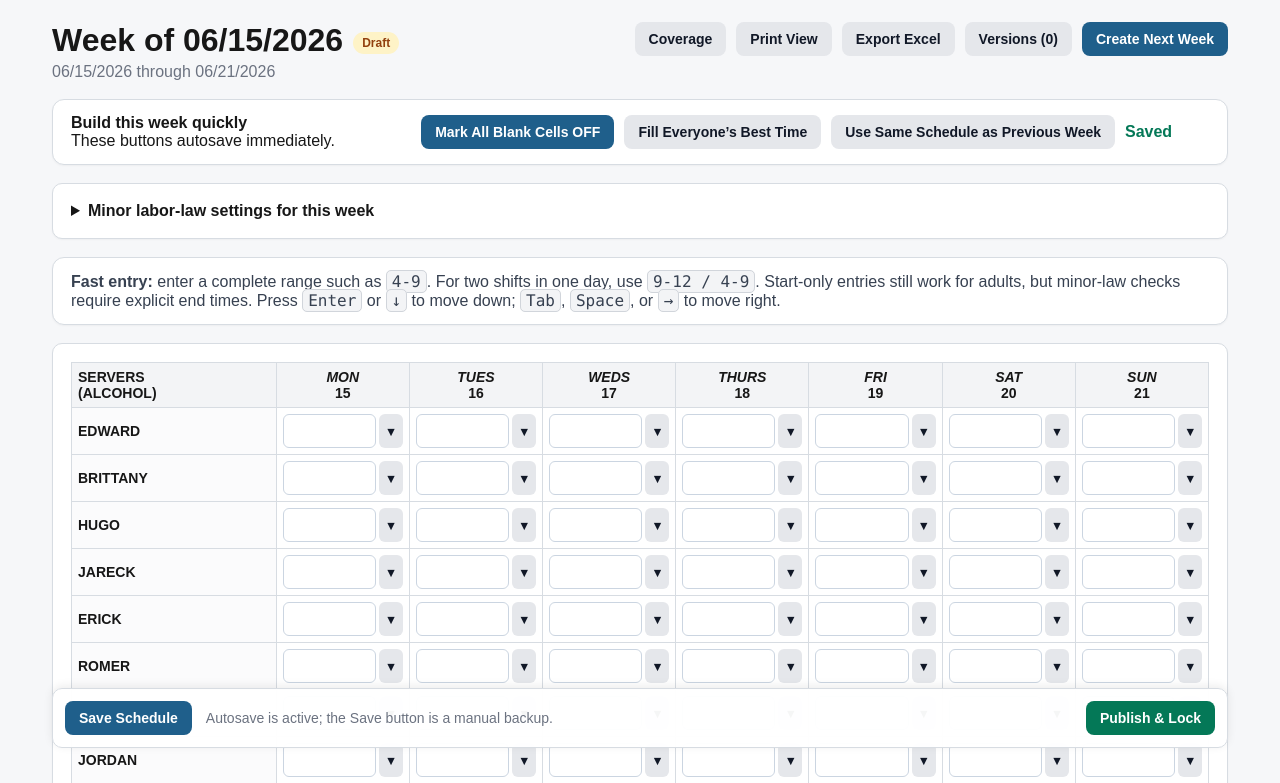
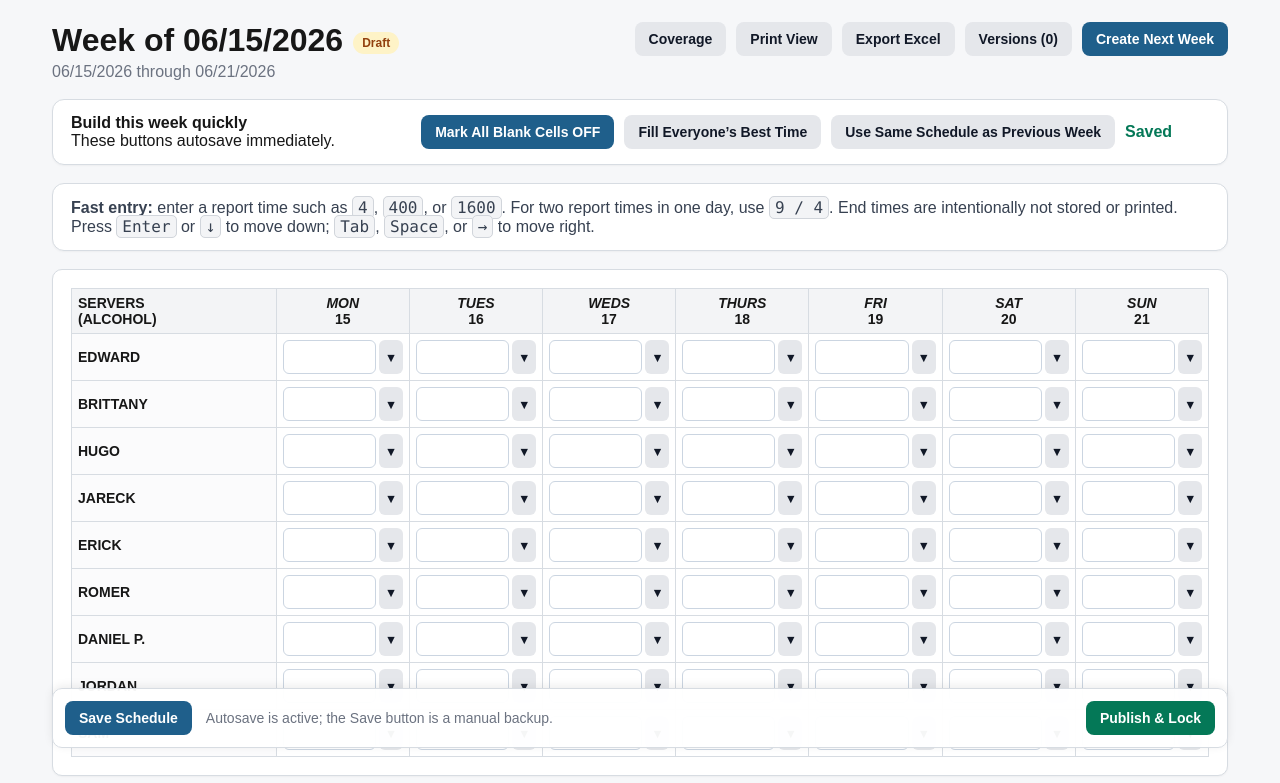
Before and after one commit to all-upper-case/gaucho-schedule, a Flask app: page /week/2026-06-15 in a window 1280 px wide. Shown: the part 52-835 px from the top of the page. Run offline with Flask 3, Linux system fonts and the light colour scheme; data comes from the database, SQL or seed files in the repository; data that the repository does not hold is empty.

Commit message:
Remove end-time behavior from templates/schedule.html

```diff
--- a/templates/schedule.html
+++ b/templates/schedule.html
@@ -39,33 +39,9 @@
   </section>
 {% endif %}
 
-<details class="card school-settings" {% if warnings %}open{% endif %}>
-  <summary><strong>Minor labor-law settings for this week</strong></summary>
-  <form action="/week/{{ week_start.isoformat() }}/settings" method="post">
-    <label class="check-label"><input type="checkbox" name="school_in_session" {% if week.school_in_session %}checked{% endif %} {% if week.published_at %}disabled{% endif %}> School is in session during this week</label>
-    <div class="school-day-grid">
-      {% for day in days %}
-        <label><input type="checkbox" name="school_day_{{ loop.index0 }}" {% if loop.index0 in school_days %}checked{% endif %} {% if week.published_at %}disabled{% endif %}> {{ day }}</label>
-      {% endfor %}
-    </div>
-    <p class="muted">These boxes control school-day hour limits. Employee-specific school start/end times and parental-consent status are managed on the Employees screen.</p>
-    {% if not week.published_at %}<button type="submit">Save School Settings</button>{% endif %}
-  </form>
-</details>
-
 <section class="quick-help">
-  <strong>Fast entry:</strong> enter a complete range such as <code>4-9</code>. For two shifts in one day, use <code>9-12 / 4-9</code>. Start-only entries still work for adults, but minor-law checks require explicit end times. Press <kbd>Enter</kbd> or <kbd>↓</kbd> to move down; <kbd>Tab</kbd>, <kbd>Space</kbd>, or <kbd>→</kbd> to move right.
+  <strong>Fast entry:</strong> enter a report time such as <code>4</code>, <code>400</code>, or <code>1600</code>. For two report times in one day, use <code>9 / 4</code>. End times are intentionally not stored or printed. Press <kbd>Enter</kbd> or <kbd>↓</kbd> to move down; <kbd>Tab</kbd>, <kbd>Space</kbd>, or <kbd>→</kbd> to move right.
 </section>
-
-{% if warnings %}
-<section class="warning-box">
-  <h2>Things to check before publishing</h2>
-  <ul class="compliance-list">
-    {% for warning in warnings %}<li class="{{ warning.level }}">{{ warning.text }}</li>{% endfor %}
-  </ul>
-  <p class="muted">These automated checks are a scheduling aid, not legal advice. They depend on correct birth dates, school-day settings, school hours, consent status, and explicit shift end times.</p>
-</section>
-{% endif %}
 
 <form id="schedule-form" action="/week/{{ week_start.isoformat() }}/save" method="post" class="schedule-form">
   {% for role, employees in grouped %}
@@ -79,8 +55,8 @@
         </thead>
         <tbody>
           {% for emp in employees %}
-            <tr class="{% if emp.date_of_birth %}minor-tracked{% endif %}">
-              <th class="employee-name">{{ emp.name }}{% if emp.date_of_birth %}<small class="minor-badge">DOB {{ emp.date_of_birth }}</small>{% endif %}</th>
+            <tr>
+              <th class="employee-name">{{ emp.name }}</th>
               {% for i in range(7) %}
                 <td>
                   <div class="shift-cell-wrap">
```
